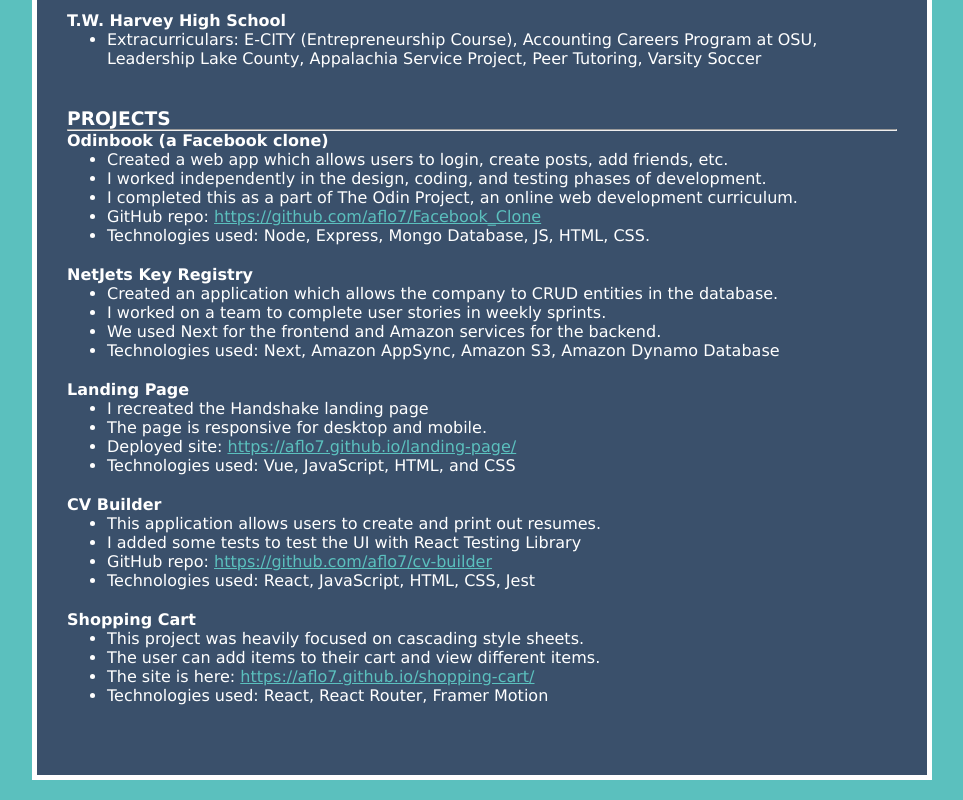
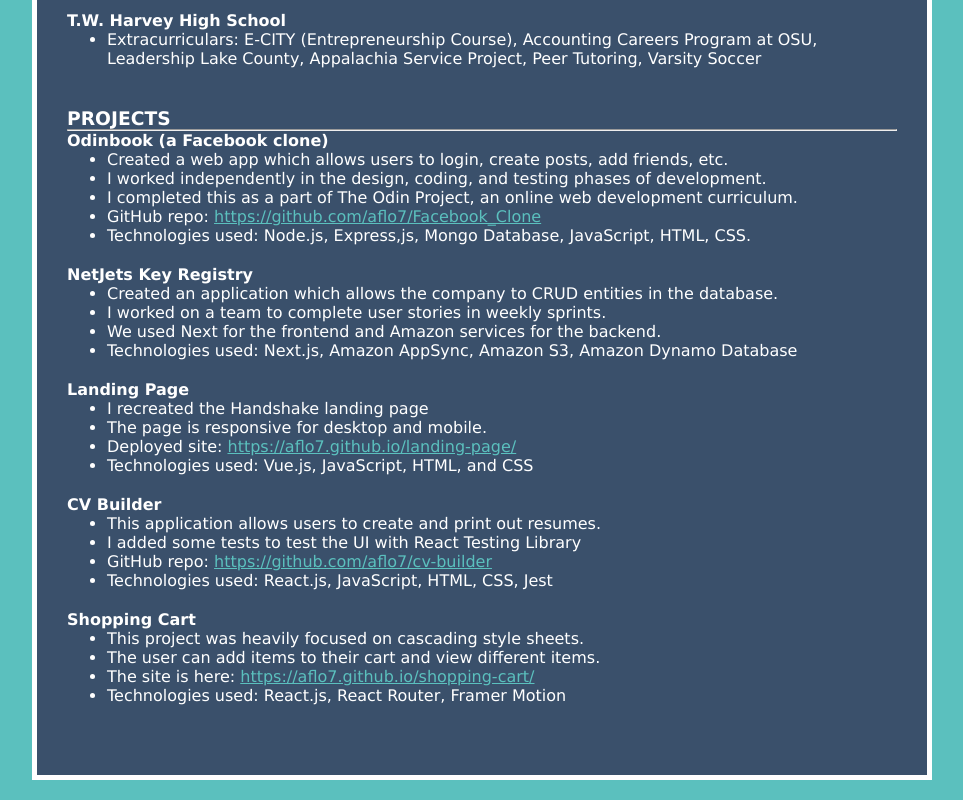
Before and after one commit to aflo7/cloud-resume, a plain HTML site: page index.html in a window 1280 px wide. Shown: the part 679-1479 px from the top of the page, without its empty margins (158-1121 px from the left). Drawn offline with nearby package versions, Linux system fonts and the light colour scheme; no server answers; a web font is replaced by a local one.

Commit message:
updated technology names

```diff
--- a/index.html
+++ b/index.html
@@ -124,7 +124,7 @@
                 href="https://github.com/aflo7/Facebook_Clone">https://github.com/aflo7/Facebook_Clone</a>
             </li>
             <li>
-              Technologies used: Node, Express, Mongo Database, JS, HTML, CSS.
+              Technologies used: Node.js, Express,js, Mongo Database, JavaScript, HTML, CSS.
             </li>
           </ul>
         </div>
@@ -136,7 +136,7 @@
             <li>Created an application which allows the company to CRUD entities in the database.</li>
             <li>I worked on a team to complete user stories in weekly sprints.</li>
             <li>We used Next for the frontend and Amazon services for the backend.</li>
-            <li>Technologies used: Next, Amazon AppSync, Amazon S3, Amazon Dynamo Database</li>
+            <li>Technologies used: Next.js, Amazon AppSync, Amazon S3, Amazon Dynamo Database</li>
           </ul>
         </div>
         <div>
@@ -148,7 +148,7 @@
             <li>The page is responsive for desktop and mobile.</li>
             <li>Deployed site: <a target="_blank"
                 href="https://aflo7.github.io/landing-page/">https://aflo7.github.io/landing-page/</a></li>
-            <li>Technologies used: Vue, JavaScript, HTML, and CSS</li>
+            <li>Technologies used: Vue.js, JavaScript, HTML, and CSS</li>
           </ul>
         </div>
 
@@ -159,7 +159,7 @@
             <li>I added some tests to test the UI with React Testing Library</li>
             <li>GitHub repo: <a target="_blank"
                 href="https://github.com/aflo7/cv-builder">https://github.com/aflo7/cv-builder</a></li>
-            <li>Technologies used: React, JavaScript, HTML, CSS, Jest</li>
+            <li>Technologies used: React.js, JavaScript, HTML, CSS, Jest</li>
           </ul>
         </div>
 
@@ -176,7 +176,7 @@
             <li>The site is here: <a target="_blank"
                 href="https://aflo7.github.io/shopping-cart/">https://aflo7.github.io/shopping-cart/</a></li>
             <li>
-              Technologies used: React, React Router, Framer Motion
+              Technologies used: React.js, React Router, Framer Motion
             </li>
           </ul>
         </div>
```
